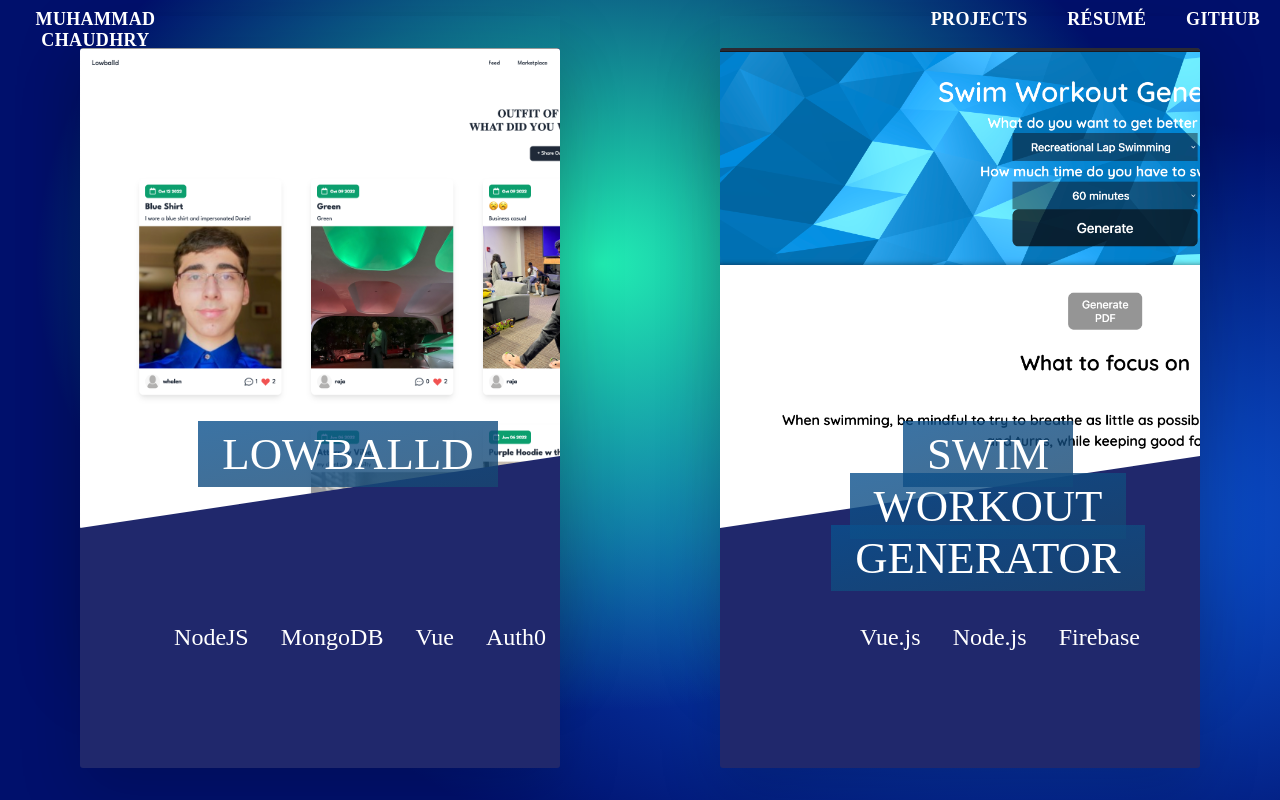
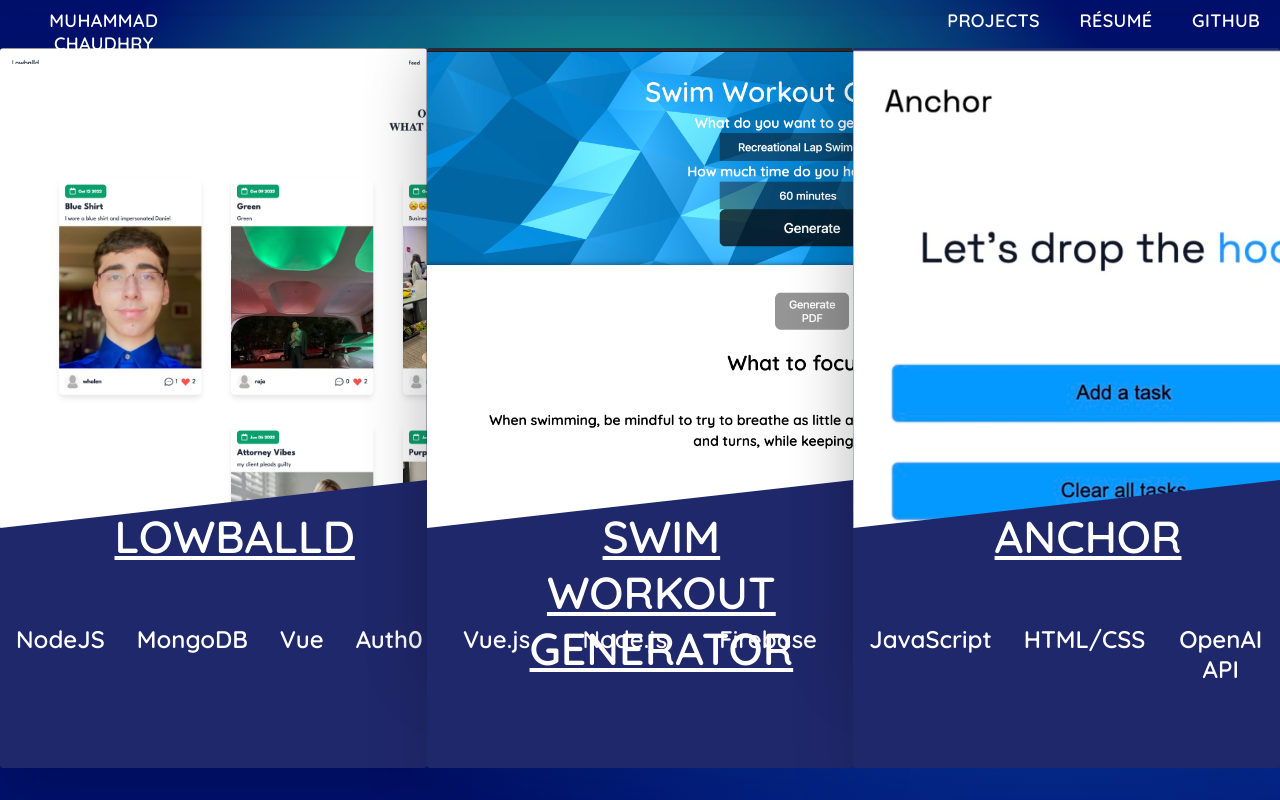
Before and after one commit to MuhammadC11/Personal-Website-Portfolio, a Vue app in the folder portfolio/: page /projects in a window 1280 px wide. Built offline with nearby package versions, Linux system fonts and the light colour scheme.

Commit message:
added animation

```diff
--- a/portfolio/src/components/Home.vue
+++ b/portfolio/src/components/Home.vue
@@ -2,6 +2,7 @@
   <section ref="vantaRef">
     <h1 class="title">Hello, I'm Muhammad Chaudhry</h1>
     <h1 class="title">An Aspiring Software Engineer</h1>
+    <button @click="scrollToAboutMe">About Me</button>
   </section>
 </template>
 
@@ -34,6 +35,12 @@
     if (this.vantaEffect) {
       this.vantaEffect.destroy();
     }
+  },
+  methods: {
+    scrollToAboutMe() {
+      const aboutMeElement = document.querySelector("#about_me");
+      aboutMeElement.scrollIntoView({ behavior: "smooth" });
+    },
   },
 };
 </script>
@@ -68,6 +75,7 @@
 <style>
 .title {
   color: white;
+  font-family: "Quicksand", sans-serif;
 }
 @media screen and (max-width: 1920px) {
   .title {
--- a/portfolio/src/components/Navbar.vue
+++ b/portfolio/src/components/Navbar.vue
@@ -189,6 +189,7 @@
   background-color: #ffffff00;
   position: fixed;
   z-index: 8;
+  font-family: "Quicksand", sans-serif;
 }
 .about_button {
   display: flex;
@@ -202,8 +203,7 @@
   color: #ffffff;
   cursor: pointer;
   display: inline-block;
-  font-family: "Segoe UI", Helvetica, Arial, sans-serif, "Apple Color Emoji",
-    "Segoe UI Emoji", "Segoe UI Symbol";
+
   font-size: 16px;
   font-weight: 600;
   line-height: normal;
--- a/portfolio/src/views/Home.vue
+++ b/portfolio/src/views/Home.vue
@@ -1,5 +1,6 @@
 <template>
   <Home />
+
   <AboutMe />
 </template>
 
--- a/portfolio/src/views/Projects.vue
+++ b/portfolio/src/views/Projects.vue
@@ -1,6 +1,11 @@
 <template>
   <section class="project_section">
-    <div class="project-card" v-for="project in projects" :key="project.id">
+    <div
+      class="project-card"
+      v-for="project in projects"
+      :key="project.id"
+      data-aos="zoom-in"
+    >
       <div class="project-card__side project-card__side--front">
         <div
           class="project-card__picture"
@@ -55,8 +60,14 @@
       ></iframe> -->
 </template>
 
-<script setup>
-const projects = [
+<script>
+import AOS from "aos";
+import "aos/dist/aos.css";
+
+export default {
+  data() {
+    return {
+      projects: [
         {
           id: 1,
           title: "Lowballd",
@@ -77,7 +88,25 @@
           image_url: "/swg.png",
           route: "/swg",
         },
-];
+        {
+          id: 3,
+          title: "Anchor",
+          description:
+            "Worked together in a team of 4 to create an extension geared towards productivity during a 36 hour hackathon. We utilized OpenAI's API to send requests based on user input to help students with their tasks.",
+          link: "https://devpost.com/software/anchor-n81947",
+          technologies: ["JavaScript", "HTML/CSS", "OpenAI API"],
+          image_url: "/anchor.jpg",
+          route: "/anchor",
+        },
+      ],
+    };
+  },
+  mounted() {
+    AOS.init({
+      duration: 1000,
+    });
+  },
+};
 </script>
 
 <style>
@@ -98,6 +127,7 @@
   background-color: #00106c;
   height: 100vh;
   width: 100vw;
+  font-family: "Quicksand", sans-serif;
 }
 
 .project-card {
@@ -114,7 +144,7 @@
 
 .project-card__side {
   height: 52rem;
-  transition: all 0.8s ease;
+  transition: all 0.5s ease;
   position: absolute;
   top: 2rem;
   left: 0;
@@ -127,7 +157,7 @@
   -webkit-box-shadow: 0 1.5rem 4rem rgba(0, 0, 0, 0.15);
 }
 
-@media screen and (max-width: 1600px) {
+@media screen and (max-width: 1920px) {
   .project-card__side {
     height: 45rem;
   }
@@ -163,8 +193,8 @@
   background-size: cover;
   height: 30rem;
   background-blend-mode: screen;
-  -webkit-clip-path: polygon(0 0, 100% 0, 100% 85%, 0 100%);
-  clip-path: polygon(0 0, 100% 0, 100% 85%, 0 100%);
+  -webkit-clip-path: polygon(0 0, 100% 0, 100% 90%, 0 100%);
+  clip-path: polygon(0 0, 100% 0, 100% 90%, 0 100%);
   border-top-left-radius: 3px;
   border-top-right-radius: 3px;
 }
@@ -181,27 +211,29 @@
   font-size: 2.8rem;
   font-weight: 300;
   text-transform: uppercase;
+  text-decoration: underline;
   text-align: center;
   justify-content: center;
   color: #fff;
   position: absolute;
-  top: 20rem;
+  top: 25rem;
   right: 2rem;
   width: 75%;
 }
 
 .project-card__heading-span {
-  padding: 0.5rem 1.5rem;
+  margin: auto;
   -webkit-box-decoration-break: clone;
   box-decoration-break: clone;
+  border-radius: 0.5rem;
 }
 
 .project-card__heading-span--1 {
-  background-image: linear-gradient(
+  /* background-image: linear-gradient(
     to right bottom,
-    rgba(10, 80, 141, 0.8),
-    rgba(23, 71, 113, 0.8)
-  );
+    rgba(10, 80, 141, 0.89),
+    rgba(23, 71, 113, 0.896)
+  ); */
 }
 
 .project-card__details {
@@ -209,13 +241,13 @@
 }
 
 .project-card__details ul {
-  justify-content: center;
-  align-items: center;
   display: flex;
   flex-direction: row;
+  justify-content: space-evenly;
   list-style: none;
   width: 100%;
-  margin: 0 auto;
+  margin: auto;
+  padding-left: 0rem;
 }
 
 .project-card__details ul li {
```
Also changed, not shown: portfolio/public/anchor.jpg (added). Lines whose indentation alone changed are shown as unchanged.
